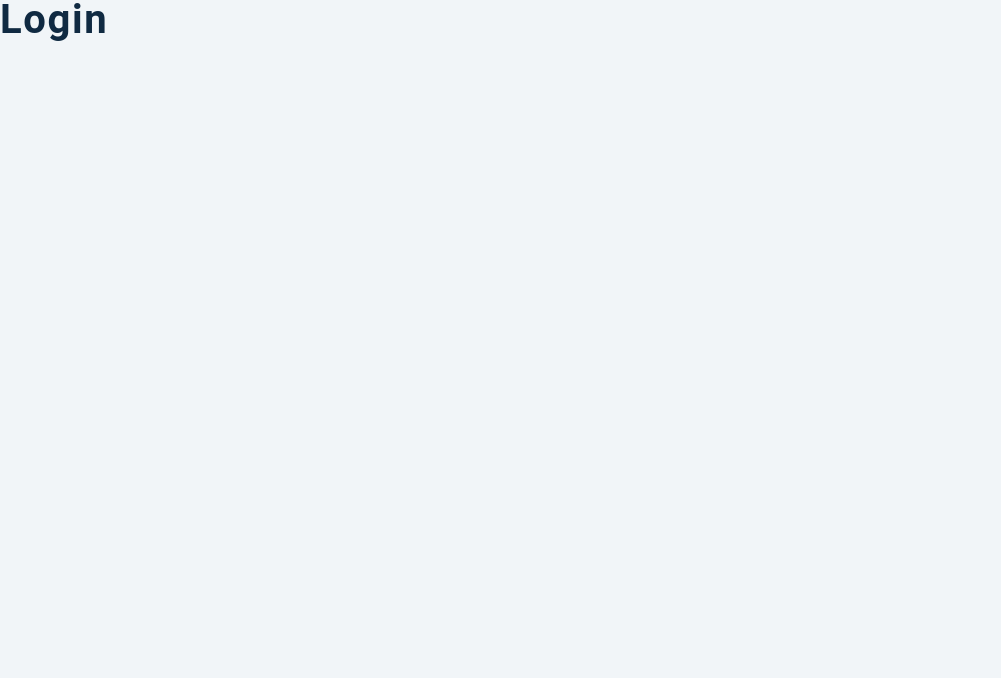
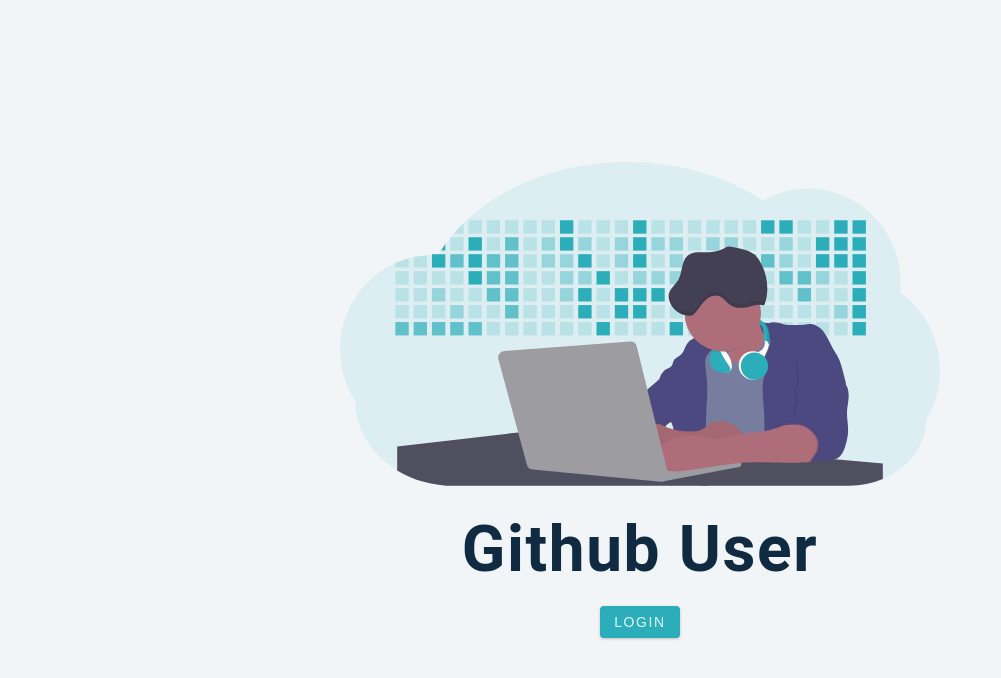
Before and after one commit to the-priyanka/search-gihub-users, a React (Create React App) app: page /login in a window 1280 px wide. Shown: the top 678 px of the page, without its empty margins (0-1001 px from the left). Built offline with nearby package versions, Linux system fonts and the light colour scheme.

Commit message:
login page

```diff
--- a/package.json
+++ b/package.json
@@ -3,6 +3,7 @@
   "version": "0.1.0",
   "private": true,
   "dependencies": {
+    "@auth0/auth0-react": "^1.9.0",
     "@testing-library/jest-dom": "^5.16.2",
     "@testing-library/react": "^12.1.4",
     "@testing-library/user-event": "^13.5.0",
--- a/src/pages/Dashboard.js
+++ b/src/pages/Dashboard.js
@@ -1,10 +1,15 @@
 import React from "react";
+import { Info, Navbar, Repos, Search, User } from "../components";
 
 const Dashboard = () => {
   return (
-    <div>
-      <h2>Dashboard</h2>
-    </div>
+    <main>
+      <Navbar></Navbar>
+      <Search />
+      <Info />
+      <User />
+      <Repos />
+    </main>
   );
 };
 
--- a/src/pages/Login.js
+++ b/src/pages/Login.js
@@ -1,11 +1,35 @@
 import React from "react";
+import { useAuth0 } from "@auth0/auth0-react";
+import styled from "styled-components";
+import loginImg from "../images/login-img.svg";
 
 const Login = () => {
   return (
-    <div>
-      <h2>Login</h2>
-    </div>
+    <Wrapper>
+      <div className="container">
+        <img src={loginImg} alt="github user" />
+        <h1>github user</h1>
+        <button className="btn">login</button>
+      </div>
+    </Wrapper>
   );
 };
 
+const Wrapper = styled.section`
+  min-height: 100vh;
+  display: grid;
+  place-items: center;
+  .container {
+    width: 90vw;
+    max-width: 600px;
+    text-align: center;
+  }
+  img {
+    margin-bottom: 2rem;
+  }
+  h1 {
+    margin-bottom: 1.5rem;
+  }
+`;
+
 export default Login;
```
Also changed, not shown: 1 other file (tests, documents, lock files or other folders).
